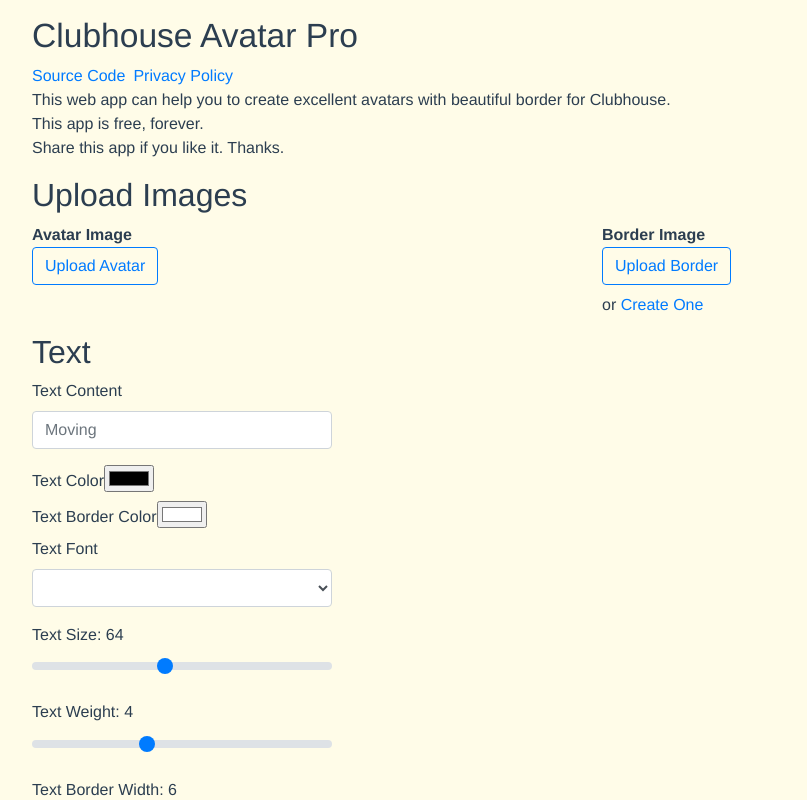
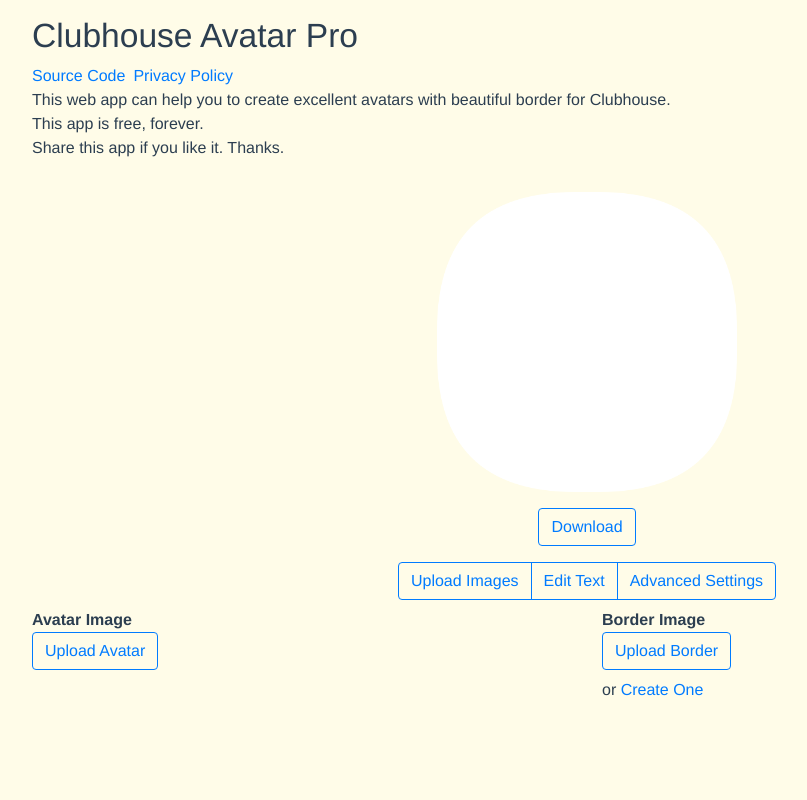
Before and after one commit to JacobLinCool/Clubhouse-Avatar-Pro, a Vue app: page / in a window 1280 px wide. Shown: the whole page, without its empty margins (53-860 px from the left). Built offline with nearby package versions, Linux system fonts and the light colour scheme.

Commit message:
v1.0.0
Release v1.0.0

New UI

```diff
--- a/src/App.vue
+++ b/src/App.vue
@@ -10,12 +10,25 @@
             <!-- prettier-ignore -->
             <span style="white-space: pre-wrap">{{ text("app_description") }}</span>
         </div>
-        <div id="upload_area" class="mb-3">
-            <div class="row">
-                <div class="col">
-                    <h2>{{ text("upload_images") }}</h2>
+        <div id="main_content" class="mb-3 d-flex flex-column justify-content-center align-items-between">
+            <div id="preview">
+                <div id="product_area" class="mb-3 d-flex flex-column justify-content-center align-items-center">
+                    <img ref="product" class="my-3" style="max-width: 300px; width: 50%" :src="product" />
+                    <canvas ref="canvas" width="1000" height="1000" style="display: none"></canvas>
+                    <button v-show="product" class="btn btn-outline-primary" @click="download()">{{ text("download") }}</button>
                 </div>
             </div>
+            <div id="tools">
+                <div id="tab-control" class="mb-2 d-flex flex-column justify-content-center align-items-center">
+                    <div class="btn-group" role="group">
+                        <button type="button" class="btn btn-outline-primary" @click="tab = 'upload'">{{ text("upload_images") }}</button>
+                        <button type="button" class="btn btn-outline-primary" @click="tab = 'text'">{{ text("set_text") }}</button>
+                        <button type="button" class="btn btn-outline-primary" @click="tab = 'settings'">{{ text("settings") }}</button>
+                    </div>
+                </div>
+                <div id="tabs">
+                    <transition name="fade" mode="out-in">
+                        <div v-if="tab == 'upload'" id="upload_area" class="mb-3" key="upload">
                             <div class="row">
                                 <div class="col">
                                     <span style="font-weight: bold">{{ text("avatar_image") }}</span
@@ -23,8 +36,13 @@
                                     <label class="btn btn-outline-primary">
                                         <span>{{ text("upload_avatar") }}</span>
                                         <input ref="avatar" type="file" @change="upload_avatar()" style="display: none" /> </label
-                    ><br />
-                    <img v-if="avatar" :src="avatar" class="mt-2" style="max-width: 300px; width: 100%; border-radius: 3px; border: 1px solid lightgray" />
+                                    ><br /><br />
+                                    <img
+                                        v-if="avatar"
+                                        :src="avatar"
+                                        class="mt-2"
+                                        style="max-width: 300px; width: 100%; border-radius: 3px; border: 1px solid lightgray"
+                                    />
                                     <br />
                                 </div>
                                 <div class="col">
@@ -47,12 +65,18 @@
                                     />
                                 </div>
                             </div>
-        </div>
-        <div v-if="create_border" id="create_border" ref="create_border" class="mb-3">
+                            <div class="row">
+                                <div class="col">
+                                    <div v-if="create_border" id="create_border" ref="create_border" class="my-3">
                                         <h2>{{ text("create_your_border") }}</h2>
                                         <div class="form-group" style="max-width: 300px">
                                             <label for="select_template">{{ text("select_template") }}</label>
-                <select v-model="create_border.template" class="form-control" id="select_template" @change="border_creator_render()">
+                                            <select
+                                                v-model="create_border.template"
+                                                class="form-control"
+                                                id="select_template"
+                                                @change="border_creator_render()"
+                                            >
                                                 <option selected value="1">1 Color</option>
                                                 <option value="2">2 Colors</option>
                                                 <option value="3">3 Colors</option>
@@ -65,9 +89,16 @@
                                                 <div class="form-group" style="max-width: 300px">
                                                     <label for="b_preset_img"
                                                         >{{ text("choose_image") }}
-                            <span v-show="state.preset_image_downloading" class="text-muted">{{ text("preset_image_downloading") }}...</span>
+                                                        <span v-show="state.preset_image_downloading" class="text-muted"
+                                                            >{{ text("preset_image_downloading") }}...</span
+                                                        >
                                                     </label>
-                        <select v-model="create_border.preset_img" class="form-control" id="b_preset_img" @change="border_creator_render()">
+                                                    <select
+                                                        v-model="create_border.preset_img"
+                                                        class="form-control"
+                                                        id="b_preset_img"
+                                                        @change="border_creator_render()"
+                                                    >
                                                         <option value="instagram" select>Instagram Palette</option>
                                                         <option value="wood_texture" select>Wood Texture</option>
                                                         <option value="leaves_texture" select>Leaves Texture</option>
@@ -106,8 +137,11 @@
                                         </transition>
                                         <img v-if="create_border.img" :src="create_border.img" style="max-width: 300px" />
                                     </div>
-        <div id="text_area" class="mb-3">
-            <h2>{{ text("set_text") }}</h2>
+                                </div>
+                            </div>
+                        </div>
+
+                        <div v-else-if="tab == 'text'" id="text_area" class="mb-3" key="text">
                             <div class="form-group">
                                 <label for="text_content">{{ text("text_content") }}</label>
                                 <input
@@ -123,14 +157,13 @@
                             <div>
                                 <label for="t_color">{{ text("text_color") }}</label>
                                 <input v-model="avatar_text.color" type="color" id="t_color" @change="draw()" />
-            </div>
-            <div>
-                <label for="t_border_color">{{ text("text_border_color") }}</label>
+                                <label for="t_border_color" class="ml-3">{{ text("text_border_color") }}</label>
                                 <input v-model="avatar_text.border_color" type="color" id="t_border_color" @change="draw()" />
                             </div>
                             <div class="form-group" style="max-width: 300px">
                                 <label for="text_font"
-                    >{{ text("text_font") }} <span v-show="state.font_downloading" class="text-muted">{{ text("font_downloading") }}...</span></label
+                                    >{{ text("text_font") }}
+                                    <span v-show="state.font_downloading" class="text-muted">{{ text("font_downloading") }}...</span></label
                                 >
                                 <select v-model="avatar_text.font" class="form-control" id="text_font" @change="draw()">
                                     <option selected value="arial">Arial</option>
@@ -211,8 +244,8 @@
                             </div>
                             <br />
                         </div>
-        <div id="settings_area" class="mb-3">
-            <h2>{{ text("settings") }}</h2>
+
+                        <div v-else-if="tab == 'settings'" id="settings_area" class="mb-3" key="settings">
                             <label for="avatar_radius">{{ text("avatar_radius") }}: {{ radius }} </label><br />
                             <input
                                 id="avatar_radius"
@@ -227,18 +260,35 @@
                             />
                             <br />
                             <label for="avatar_size">{{ text("avatar_size") }}: {{ size }} </label><br />
-            <input id="avatar_size" v-model="size" type="range" class="custom-range" min="0" max="1000" step="1" @input="draw()" style="max-width: 300px" />
+                            <input
+                                id="avatar_size"
+                                v-model="size"
+                                type="range"
+                                class="custom-range"
+                                min="0"
+                                max="1000"
+                                step="1"
+                                @input="draw()"
+                                style="max-width: 300px"
+                            />
                             <br />
                             <label v-show="false">Shadow Strength: {{ shadow }} </label><br />
-            <input v-show="false" v-model="shadow" type="range" class="custom-range" min="0" max="100" step="1" @input="draw()" style="max-width: 300px" />
+                            <input
+                                v-show="false"
+                                v-model="shadow"
+                                type="range"
+                                class="custom-range"
+                                min="0"
+                                max="100"
+                                step="1"
+                                @input="draw()"
+                                style="max-width: 300px"
+                            />
                             <br />
                         </div>
-        <div v-show="product" id="product_area" class="mb-3">
-            <h2>{{ text("beautified_avatar") }}</h2>
-            <img ref="product" class="my-3" style="max-width: 300px; width: 100%" :src="product" />
-            <canvas ref="canvas" width="1000" height="1000" style="display: none"></canvas>
-            <br />
-            <button class="btn btn-outline-primary" @click="download()">{{ text("download") }}</button>
+                    </transition>
+                </div>
+            </div>
         </div>
         <div class="background"></div>
     </div>
@@ -249,6 +299,7 @@
     name: "App",
     data() {
         return {
+            tab: "upload",
             avatar: null,
             background: null,
             product: null,
@@ -273,7 +324,7 @@
                     upload_border: "Upload Border",
                     or: "or",
                     create_one: "Create One",
-                    settings: "Settings",
+                    settings: "Advanced Settings",
                     avatar_radius: "Avatar Radius",
                     avatar_size: "Avatar Size",
                     beautified_avatar: "Beautified Avatar",
@@ -283,7 +334,7 @@
                     choose_image: "Choose Image",
                     color: "Color",
                     preset_image_downloading: "Downloading",
-                    set_text: "Text",
+                    set_text: "Edit Text",
                     text_content: "Text Content",
                     text_size: "Text Size",
                     text_x: "Text Horizontal Position",
@@ -309,7 +360,7 @@
                     upload_border: "上傳邊框",
                     or: "或",
                     create_one: "製作一個",
-                    settings: "設定",
+                    settings: "進階設定",
                     avatar_radius: "頭像曲度",
                     avatar_size: "頭像大小",
                     beautified_avatar: "您的頭像",
@@ -319,7 +370,7 @@
                     choose_image: "選擇圖片",
                     color: "顏色",
                     preset_image_downloading: "圖片下載中",
-                    set_text: "文字",
+                    set_text: "編輯文字",
                     text_content: "文字內容",
                     text_size: "文字大小",
                     text_x: "文字水平位移",
@@ -327,7 +378,7 @@
                     text_content_placeholder: "移動中",
                     text_weight: "文字字重",
                     text_color: "文字顏色",
-                    text_border_color: "文字外框顏色",
+                    text_border_color: "外框顏色",
                     text_border: "文字外框粗細",
                     text_font: "文字字體",
                     font_downloading: "字體下載中",
@@ -624,11 +675,41 @@
                     console.log(`[Font Loader] Error: ${err}`);
                 });
         },
+        draw_blank_canvas() {
+            this.processing = true;
+            let x = 0,
+                y = 0,
+                width = parseInt(this.max_size),
+                height = parseInt(this.max_size),
+                radius = 0.46 * parseInt(this.max_size);
+            let canvas = this.$refs.canvas;
+            let ctx = canvas.getContext("2d");
+            ctx.save();
+            ctx.beginPath();
+            ctx.moveTo(x + radius, y);
+            ctx.lineTo(x + width - radius, y);
+            ctx.quadraticCurveTo(x + width, y, x + width, y + radius);
+            ctx.lineTo(x + width, y + height - radius);
+            ctx.quadraticCurveTo(x + width, y + height, x + width - radius, y + height);
+            ctx.lineTo(x + radius, y + height);
+            ctx.quadraticCurveTo(x, y + height, x, y + height - radius);
+            ctx.lineTo(x, y + radius);
+            ctx.quadraticCurveTo(x, y, x + radius, y);
+            ctx.closePath();
+            ctx.clip();
+            ctx.fillStyle = "#fff";
+            ctx.fillRect(0, 0, 1000, 1000);
+            ctx.restore();
+
+            this.product = this.$refs.canvas.toDataURL("image/png");
+            this.processing = false;
+        },
     },
     mounted() {
         console.log(`[App] App Start`);
         window.V = this;
         this.lang = (navigator.language || navigator.userLanguage).substr(0, 2);
+        this.draw_blank_canvas();
     },
 };
 
@@ -688,6 +769,15 @@
     max-height: 32px;
 }
 
+.fade-enter-active,
+.fade-leave-active {
+    transition: opacity 0.5s;
+}
+.fade-enter,
+.fade-leave-to {
+    opacity: 0;
+}
+
 .color-select-enter-active,
 .color-select-leave-active {
     transition: all 0.3s;
```
Lines whose indentation alone changed are shown as unchanged.
